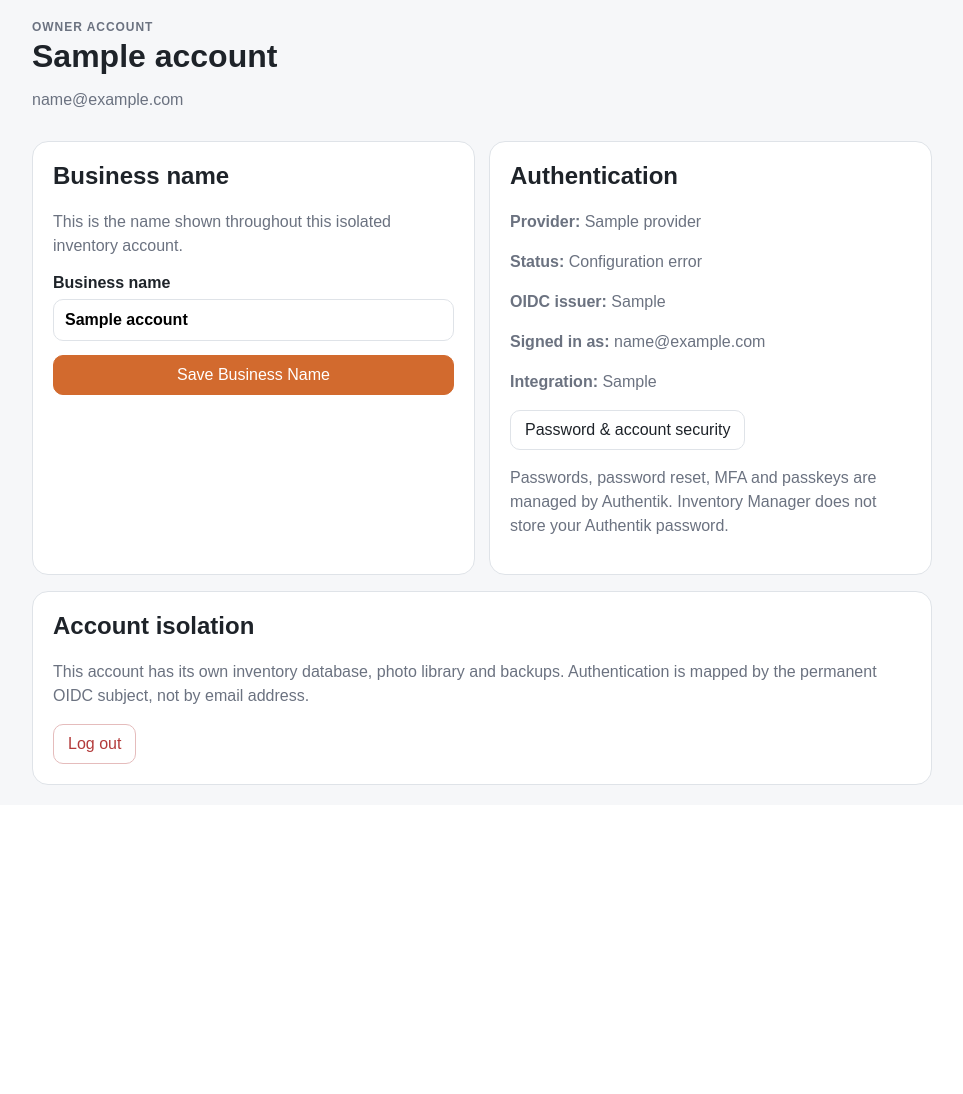
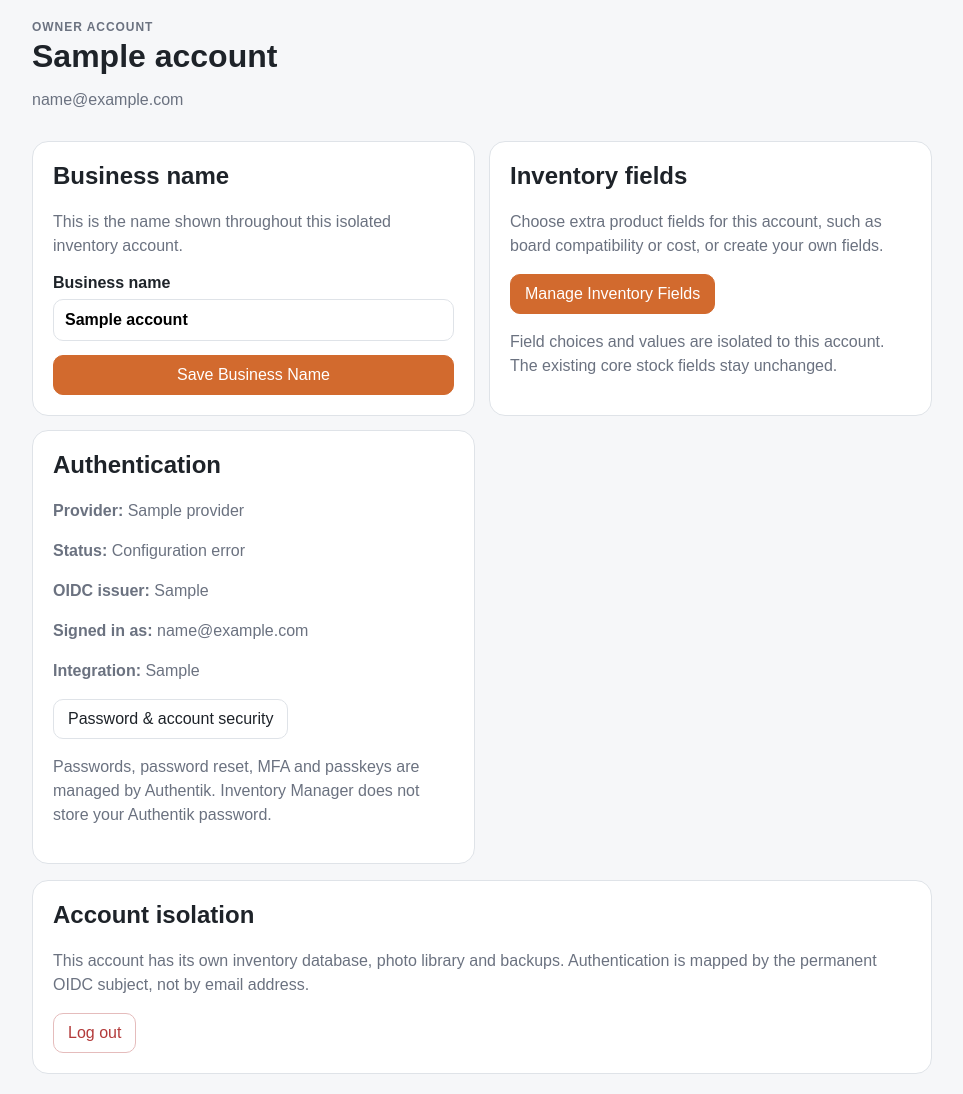
Before and after one commit to adamrfreeman644/raes-bits-and-bobbins-stock, a Flask app: template app/templates/account.html in a window 1280 px wide. Shown: the part 64-1158 px from the top of the page, without its empty margins (158-1121 px from the left). Before the commit the page ends 849 px from the top, so only its background shows below. Run offline with Flask 3, Linux system fonts and the light colour scheme; the template is opened without the code that fills it: most values are stand-ins (such as "Sample title", 1, 10 or a date in 2020).

Commit message:
Link account settings to configurable inventory fields

```diff
--- a/app/templates/account.html
+++ b/app/templates/account.html
@@ -12,6 +12,12 @@
         <label>Business name<input name="business_name" value="{{ account.business_name }}" required></label>
         <button class="btn primary" type="submit">Save Business Name</button>
       </form>
+    </section>
+    <section class="panel account-panel">
+      <h2>Inventory fields</h2>
+      <p>Choose extra product fields for this account, such as board compatibility or cost, or create your own fields.</p>
+      <div class="account-actions"><a class="btn primary" href="{{ url_for('account_fields') }}">Manage Inventory Fields</a></div>
+      <p class="muted">Field choices and values are isolated to this account. The existing core stock fields stay unchanged.</p>
     </section>
     <section class="panel account-panel">
       <h2>Authentication</h2>
```
